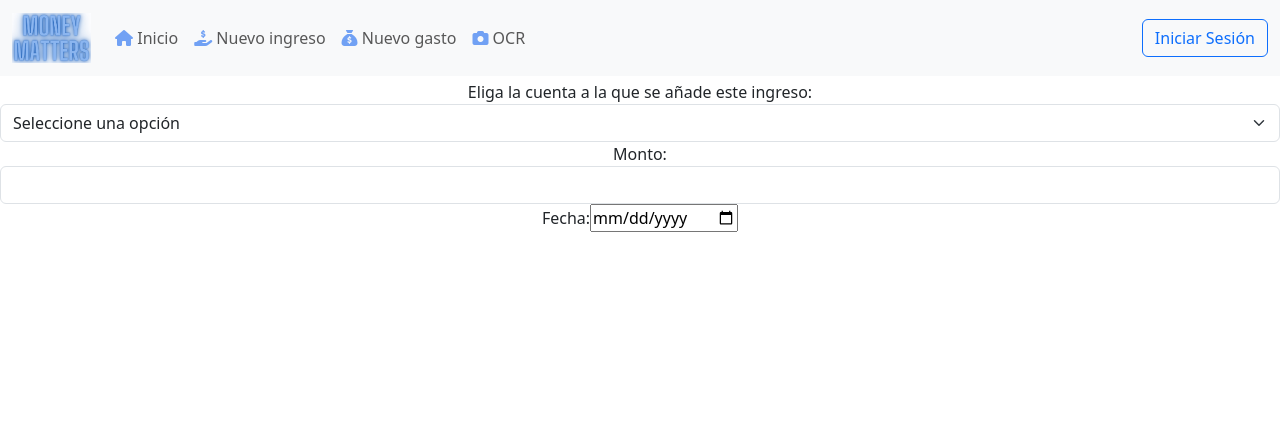
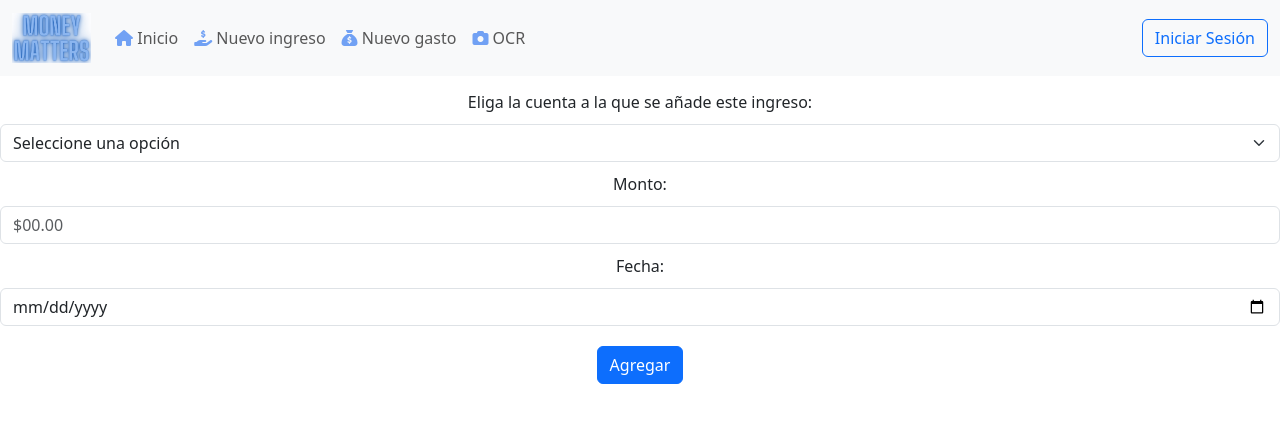
Before and after one commit to jacquelr/money-matters, a React (Create React App) app: page /Ingreso in a window 1280 px wide. Shown: the top 422 px of the page. Built offline with nearby package versions, Linux system fonts and the light colour scheme.

Commit message:
estilos en ingreso

```diff
--- a/src/views/Ingreso.js
+++ b/src/views/Ingreso.js
@@ -10,18 +10,20 @@ function Ingreso() {
 
       <form>
         <div className="mb-3">
-          <label>Eliga la cuenta a la que se añade este ingreso:</label>
-          <select className="form-select">
+          <label style={{marginTop:'10px'}}>Eliga la cuenta a la que se añade este ingreso:</label>
+          <select className="form-select" style={{marginTop:'10px'}}>
             <option selected>Seleccione una opción</option>
             <option value={1}>Ingreso</option>
             <option value={2}>Gasto</option>
           </select>
 
-          <label>Monto:</label>
-          <input className="form-control" type="number"></input>
+          <label style={{marginTop:'10px'}}>Monto:</label>
+          <input className="form-control" type="number" style={{marginTop:'10px'}} placeholder="$00.00"></input>
 
-          <label>Fecha:</label>
-          <input type="date"></input>
+          <label style={{marginTop:'10px'}}>Fecha:</label>
+          <input className="form-control" type="date" style={{marginTop:'10px'}}></input>
+
+          <button className="btn btn-primary" style={{marginTop:'20px'}}>Agregar</button>
         </div>
       </form>
     </div>
```
